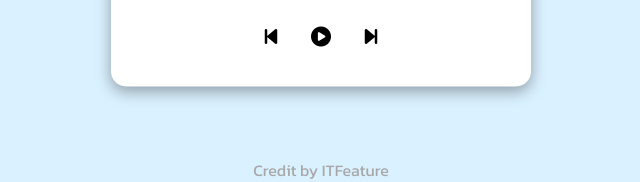
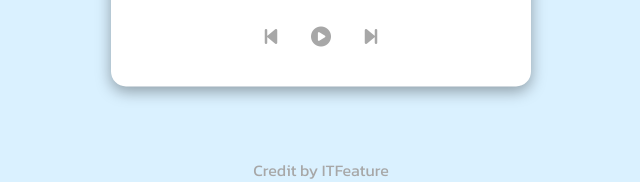
Before and after one commit to AomSirawit/SimpleMusicPlayer, a plain HTML site: page index.html in a window 1280 px wide. Shown: the part 606-788 px from the top of the page, 319-959 px from the left. Drawn offline with Linux system fonts and the light colour scheme.

Commit message:
Update style.css

```diff
--- a/style.css
+++ b/style.css
@@ -35,6 +35,7 @@ body{
     padding: 10px;
 }
 .btn button{
+    color: #a7a7a7;
     background-color: #fff;
     border: none;
     padding: 10px;
```
